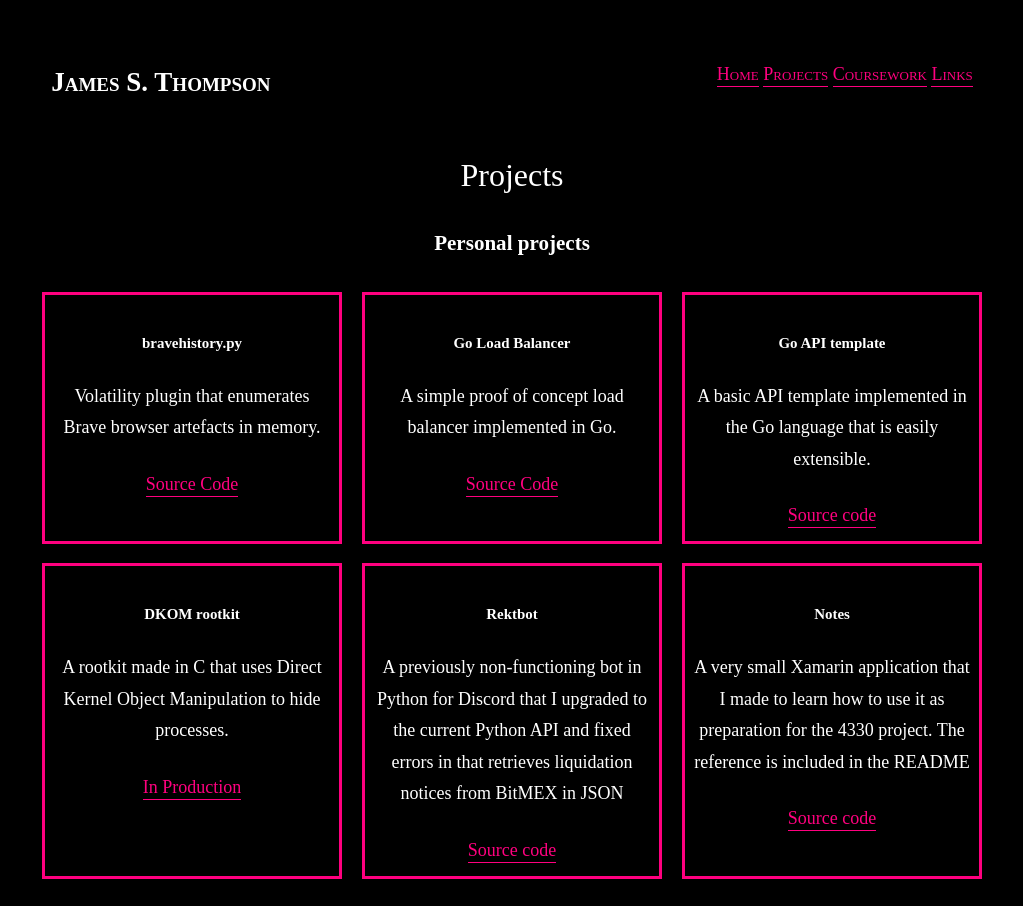
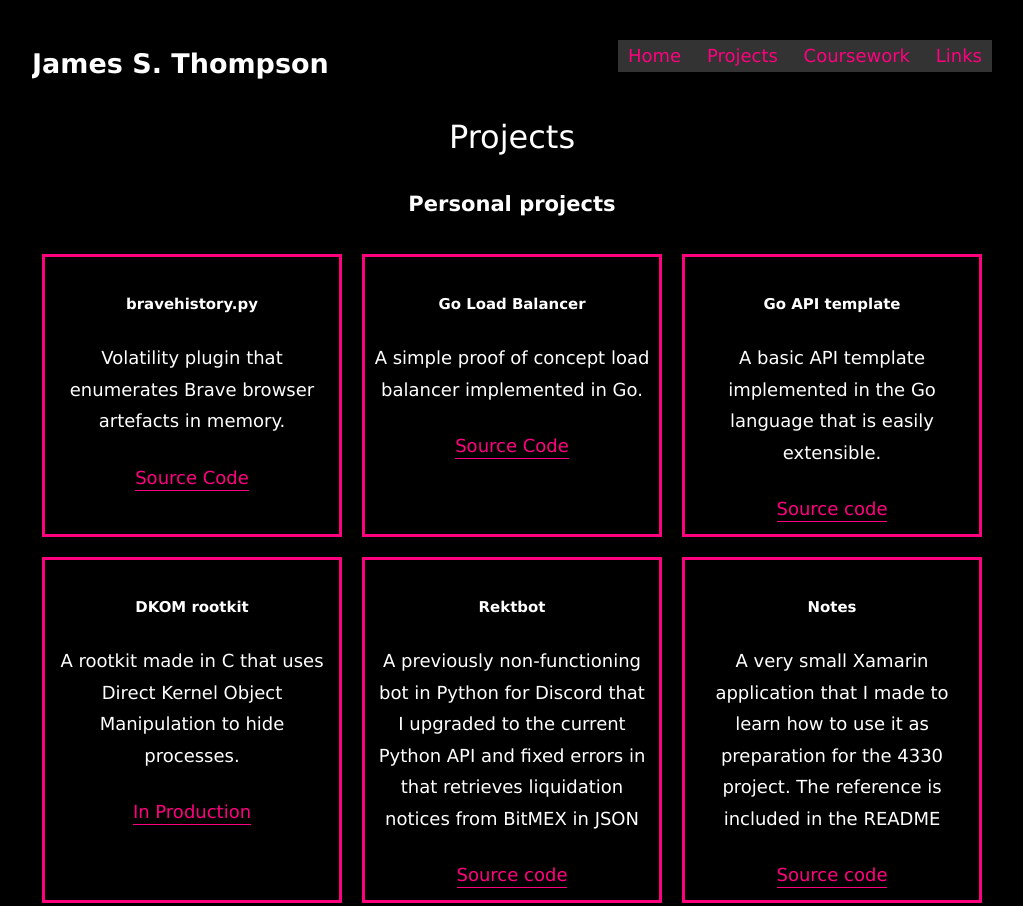
Before and after one commit to Sabnock01/Sabnock01.github.io, a plain HTML site: page projects.html in a window 1280 px wide. Shown: the top 906 px of the page, without its empty margins (128-1151 px from the left). Drawn offline with Linux system fonts and the light colour scheme.

Commit message:
CSS update

```diff
--- a/CSS/styles.css
+++ b/CSS/styles.css
@@ -14,11 +14,11 @@ body {
     padding: 0;
     background-color: black;
     font-size: 18px;
-    font-family: 'Crimson Text', serif;
+    font-family: 'Lucida Sans Unicode';
     line-height: 1.75;
 }
 
-h1, h2, h3, h4, h5, h6 {
+h1, h2, h3, h4, h5 {
     color: white;
 }
 
@@ -28,7 +28,9 @@ h1 {
     text-align: center;
 }
 
+
 h3 {
+    text-align: center;
     font-weight: bold;
     text-align: center;
 }
@@ -135,16 +137,7 @@ body {
 
 .nav_menu {
     overflow: hidden;
-    padding: 2%;
-    font-variant: small-caps;
-  }
-
-.nav_menu a {
-    color: #FF007F;
-}
-
-.nav_menu a:hover {
-    color: white;
+    padding: 0;
 }
 
 .nav_menu h2{
@@ -152,8 +145,19 @@ body {
     float: left;
 }
 
+.nav_menu a {
+    color: #FF007F;
+    padding: 10px;
+}
+
+.nav_menu a:hover {
+    color: white;
+}
+
 .nav {
+    display: block;
     float: right;
+    background-color: dimgray;
 }
 
 .container{
@@ -172,3 +176,27 @@ body {
     margin: 1%;
     text-align: center;
 }
+
+.nav ul {
+    list-style-type: none;
+    margin: 0;
+    padding: 0;
+    overflow: hidden;
+    background-color: #333;
+}
+
+.nav li {
+    float: left;
+}
+
+.nav li a {
+    display: block;
+    color: #FF007F;
+    text-align: center;
+    padding: 14px 16px;
+    text-decoration: none;
+}
+
+.nav li a:hover {
+    background-color: white;
+}
--- a/projects.html
+++ b/projects.html
@@ -10,10 +10,12 @@
         <div class="nav_menu">
             <h2>James S. Thompson</h2>
             <div class="nav">
-                <a href="index.html">Home</a>
-                <a href="projects.html">Projects</a>
-                <a href="courses.html">Coursework</a>
-                <a href="links.html">Links</a>
+                <ul>
+                    <a href="index.html">Home</a>
+                    <a href="projects.html">Projects</a>
+                    <a href="courses.html">Coursework</a>
+                    <a href="links.html">Links</a>
+                </ul>
             </div>
         </div>
         <div style="text-align: center;">
```
Also changed, not shown: courses.html (+6 -4 lines), links.html (+5 -1 lines).
